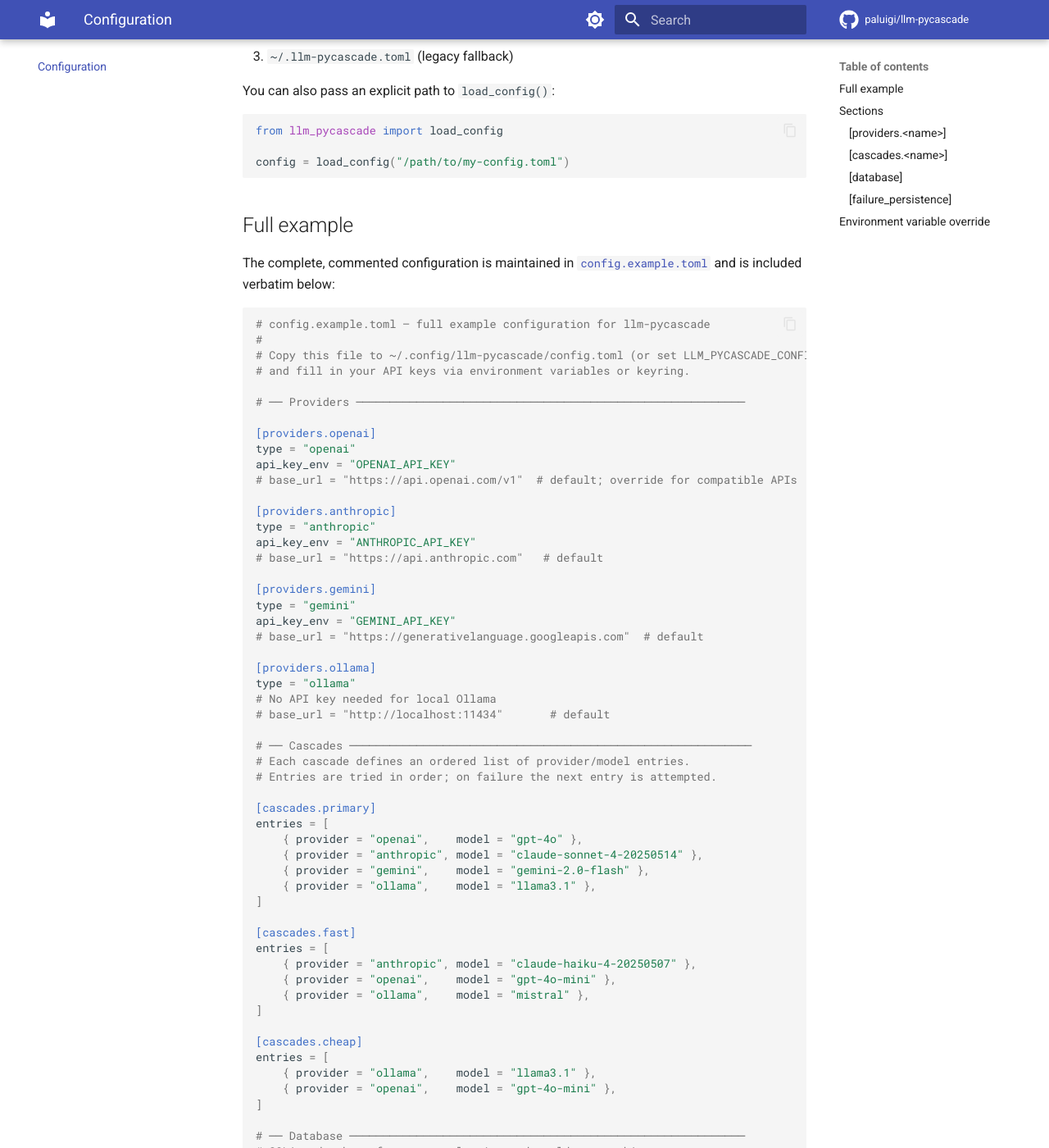
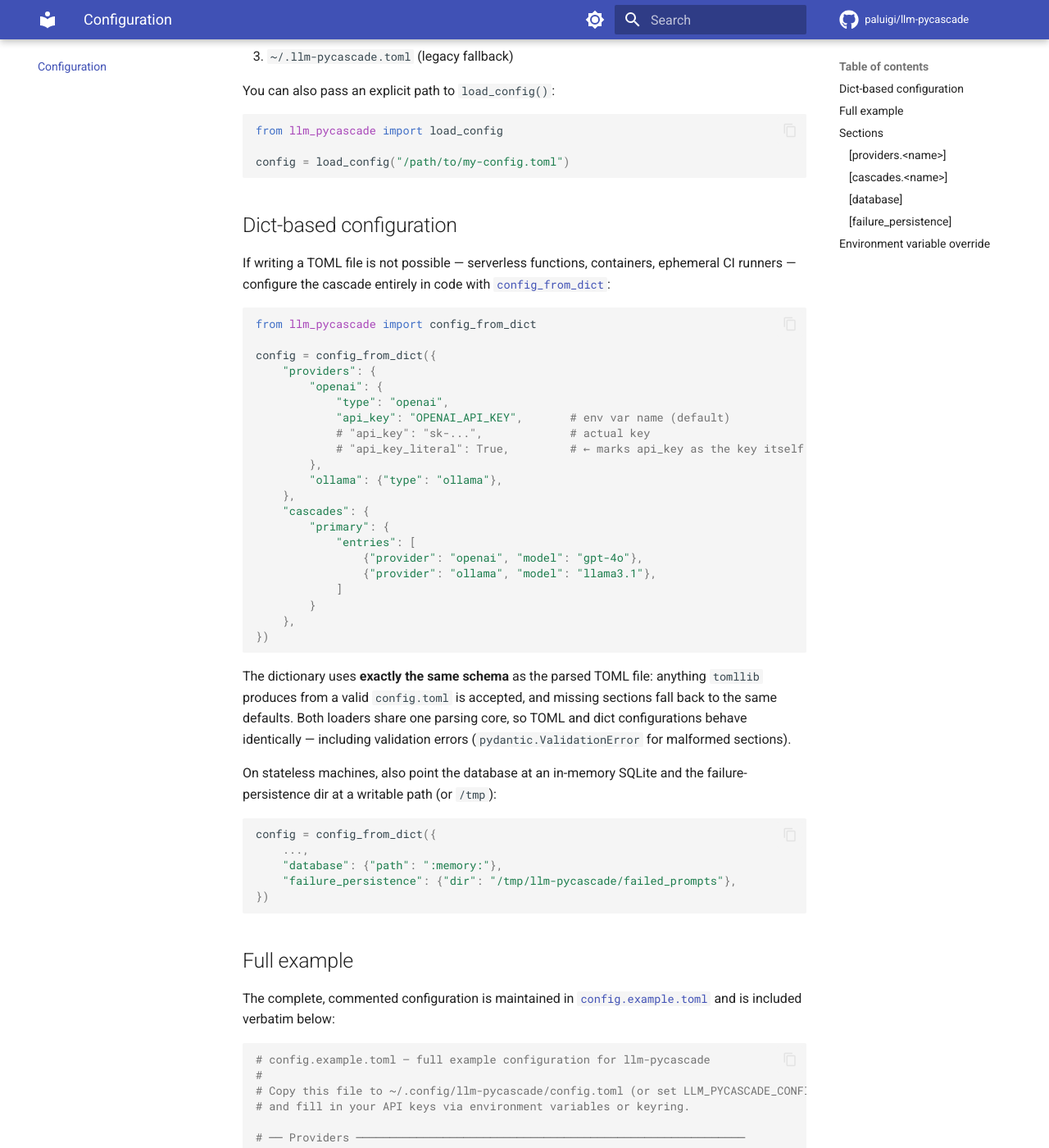
Before and after one commit to paluigi/llm-pycascade, an MkDocs documentation site: the page built from docs/configuration.md, in a window 1280 px wide and 1400 px high, scrolled down 306 px. Shown: the whole window at 82% size. Built offline with MkDocs 1.6.1 and Material for MkDocs 9.7.7, drawn with Linux system fonts in a browser that asks for light colours; comment, search, counter and statistics services are not loaded; some of the changed text lies outside the part shown.

Commit message:
docs: document dict-based configuration and inline API keys
- README: dict config example alongside TOML, updated key-types table
- docs/configuration.md: new 'Dict-based configuration' section, updated
  provider field table with api_key / api_key_literal
- docs/secrets.md: new resolution order incl. inline keys, SecretStr notes
- docs/quickstart.md: tip box for stateless machines
- docs/index.md: feature bullet
- docs/changelog.md: Unreleased entry
- config.example.toml: commented inline-key alternative

````diff
--- a/config.example.toml
+++ b/config.example.toml
@@ -9,6 +9,12 @@
 type = "openai"
 api_key_env = "OPENAI_API_KEY"
 # base_url = "https://api.openai.com/v1"  # default; override for compatible APIs
+#
+# Inline key alternative (e.g. stateless machines, secrets managers).
+# `api_key_literal = true`  → api_key holds the actual key value
+# `api_key_literal = false` (default) → api_key names an environment variable
+# api_key = "sk-..."        # use with api_key_literal = true
+# api_key = "MY_OPENAI_KEY" # use with api_key_literal = false (or omitted)
 
 [providers.anthropic]
 type = "anthropic"
--- a/docs/configuration.md
+++ b/docs/configuration.md
@@ -13,6 +13,54 @@
 from llm_pycascade import load_config
 
 config = load_config("/path/to/my-config.toml")
+```
+
+## Dict-based configuration
+
+If writing a TOML file is not possible — serverless functions, containers,
+ephemeral CI runners — configure the cascade entirely in code with
+[`config_from_dict`](reference/config.md):
+
+```python
+from llm_pycascade import config_from_dict
+
+config = config_from_dict({
+    "providers": {
+        "openai": {
+            "type": "openai",
+            "api_key": "OPENAI_API_KEY",       # env var name (default)
+            # "api_key": "sk-...",             # actual key
+            # "api_key_literal": True,         # ← marks api_key as the key itself
+        },
+        "ollama": {"type": "ollama"},
+    },
+    "cascades": {
+        "primary": {
+            "entries": [
+                {"provider": "openai", "model": "gpt-4o"},
+                {"provider": "ollama", "model": "llama3.1"},
+            ]
+        }
+    },
+})
+```
+
+The dictionary uses **exactly the same schema** as the parsed TOML file:
+anything `tomllib` produces from a valid `config.toml` is accepted, and
+missing sections fall back to the same defaults. Both loaders share one
+parsing core, so TOML and dict configurations behave identically —
+including validation errors (`pydantic.ValidationError` for malformed
+sections).
+
+On stateless machines, also point the database at an in-memory SQLite
+and the failure-persistence dir at a writable path (or `/tmp`):
+
+```python
+config = config_from_dict({
+    ...,
+    "database": {"path": ":memory:"},
+    "failure_persistence": {"dir": "/tmp/llm-pycascade/failed_prompts"},
+})
 ```
 
 ## Full example
@@ -36,10 +84,14 @@
 | `type` | One of `openai`, `anthropic`, `gemini`, `ollama` | Yes |
 | `api_key_env` | Environment variable holding the API key | No[^1] |
 | `api_key_service` | Keyring service name override | No |
+| `api_key` | API key field — actual key if `api_key_literal` is true, else env var name | No[^1] |
+| `api_key_literal` | `true` → `api_key` holds the actual key; `false` (default) → `api_key` names an env var | No |
 | `base_url` | Override the provider's default API URL | No |
 
-[^1]: Ollama needs no API key. For the others, if `api_key_env` is omitted it
-defaults to `<PROVIDER>_API_KEY` (uppercased provider name).
+[^1]: Ollama needs no API key. For the others, if neither `api_key_env` nor
+`api_key` is set it defaults to the `<PROVIDER>_API_KEY` environment
+variable (uppercased provider name). When both are given, `api_key_env`
+takes precedence over a non-literal `api_key`.
 
 ### `[cascades.<name>]`
 
````
Also changed, not shown: README.md (+31 -2 lines), docs/changelog.md (+14 -0 lines), docs/index.md (+1 -0 lines), docs/quickstart.md (+26 -0 lines), docs/secrets.md (+46 -5 lines).
